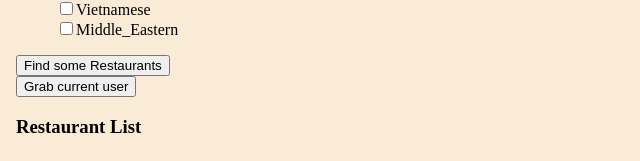
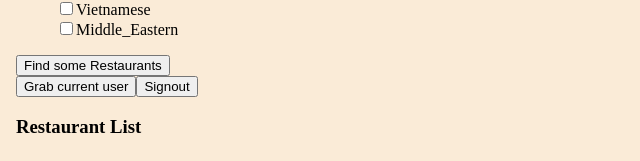
Before and after one commit to Jandrew2055/restaurantFinder, a React app: page / in a window 1280 px wide. Shown: the part 312-473 px from the top of the page, without its empty margins (0-640 px from the left). Built offline with nearby package versions, Linux system fonts and the light colour scheme; no server answers.

Commit message:
adding signout button

```diff
--- a/client/Components/DisplayRestaurants.jsx
+++ b/client/Components/DisplayRestaurants.jsx
@@ -39,6 +39,10 @@ const DisplayRestaurants = (props) => {
     // const data = await response.json();
     const session = await supabase.auth.getSession();
     console.log('testing out current SESSION:', session);
+  };
+
+  const signOut = async () => {
+    const { error } = await supabase.auth.signOut();
   };
 
   //function to grab restaurant photos
@@ -187,6 +191,7 @@ const DisplayRestaurants = (props) => {
       {/* <Checkbox id={foodType[1].id} name={foodType[1].name} /> */}
 
       <button onClick={grabCurrentUser}>Grab current user</button>
+      <button onClick={signOut}>Signout</button>
       <h3>Restaurant List</h3>
       <ul>{restaurantList}</ul>
     </div>
```
Also changed, not shown: client/Pages/Auth/Login.jsx (+0 -25 lines), client/Pages/Auth/Signup.tsx (+0 -18 lines).
